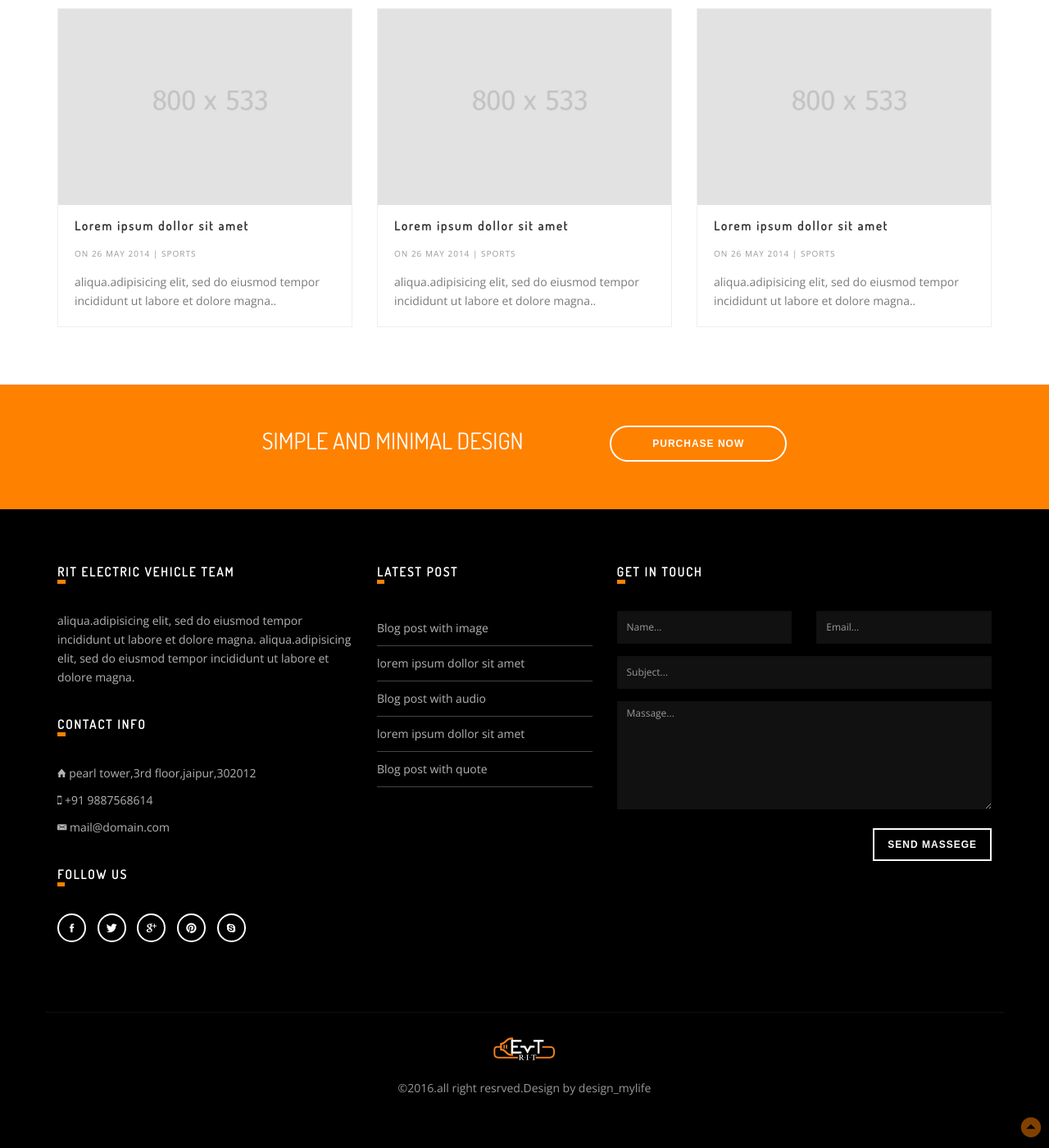
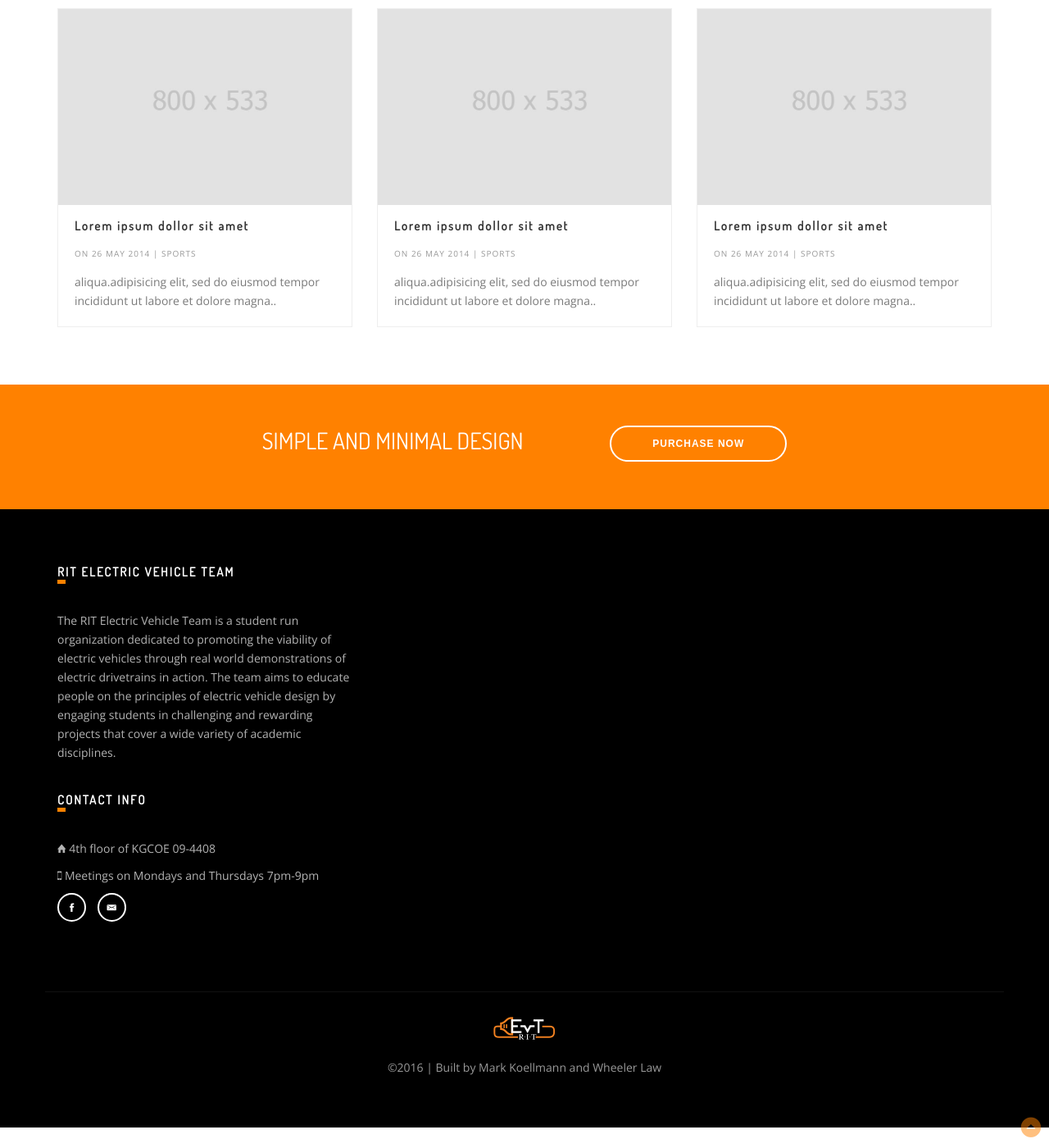
Before and after one commit to RIT-EVT/RIT-EVT.github.io, a Jekyll site: the page built from index.html, in a window 1280 px wide and 1400 px high, scrolled down 3739 px. Shown: the whole window at 82% size. Built offline with Jekyll 4.4.1, drawn with Linux system fonts in a browser that asks for light colours; some web fonts are replaced; the list of posts is cut into pages by our own code.

Commit message:
+Credit to us for making the site +Updated social media links +Organized information avaialbe -Extra content in footer

```diff
--- a/_includes/footer.html
+++ b/_includes/footer.html
@@ -5,71 +5,27 @@
                 <div class="footer-col">
                     <h3>RIT Electric Vehicle Team</h3>
                     <p>
-                        aliqua.adipisicing elit, sed do eiusmod tempor incididunt ut labore et dolore magna. aliqua.adipisicing elit, sed do eiusmod tempor incididunt ut labore et dolore magna.
+                        The RIT Electric Vehicle Team is a student run organization dedicated to promoting the viability of electric vehicles through real world demonstrations of electric drivetrains in action. The team aims to educate people on the principles of electric vehicle design by engaging students in challenging and rewarding projects that cover a wide variety of academic disciplines.
                     </p>
                 </div>
                 <div class="space-20"></div>
                 <div class="footer-col">
-                    <h3>contact info</h3>
-                    <p><i class="ion-home"></i> pearl tower,3rd floor,jaipur,302012</p>
-                    <p><i class="ion-iphone"></i> +91 9887568614</p>
-                    <p><i class="ion-email"></i> mail@domain.com</p>
-                </div>
-                <div class="space-20"></div>
-                <div class="footer-col">
-                    <h3>Follow us</h3>
+                    <h3>Contact Info</h3>
+                    <p><i class="ion-home"></i> 4th floor of KGCOE 09-4408</p>
+                    <p><i class="ion-iphone"></i> Meetings on Mondays and Thursdays 7pm-9pm</p>
                     <ul class=" list-inline social-btn">
-                        <li><a href="#"><i class="ion-social-facebook" data-toggle="tooltip" data-placement="top" title="" data-original-title="Like On Facebook"></i></a></li>
-                        <li><a href="#"><i class="ion-social-twitter" data-toggle="tooltip" data-placement="top" title="" data-original-title="Follow On twitter"></i></a></li>
-                        <li><a href="#"><i class="ion-social-googleplus" data-toggle="tooltip" data-placement="top" title="" data-original-title="Follow On googleplus"></i></a></li>
-                        <li><a href="#"><i class="ion-social-pinterest" data-toggle="tooltip" data-placement="top" title="" data-original-title="pinterest"></i></a></li>
-                        <li><a href="#"><i class="ion-social-skype" data-toggle="tooltip" data-placement="top" title="" data-original-title="skype"></i></a></li>
+                    <li><a href="https://www.facebook.com/RitElectricVehicleTeam" target="_top"><i class="ion-social-facebook" data-toggle="tooltip" data-placement="top" title="" data-original-title="Like us on facebook"></i></a></li>
+                    <li><a href="mailto:evt@rit.edu?Subject=Hello" target="_top"><i class="ion-email" data-toggle="tooltip" data-placement="top" title="" data-original-title="Contact us directly"></i></a></li>
                     </ul>
-                </div><!--footer social col-->
+                    </div>
             </div><!--col-4 end-->
-            <div class="col-md-3 margin-btm-20">
-                <div class="footer-col">
-                    <h3>Latest post</h3>
-                    <ul class="post-list list-unstyled">
-                        <li><a href="#" class="hover-color">Blog post with image</a></li>
-                        <li><a href="#" class="hover-color">lorem ipsum dollor sit amet</a></li>
-                        <li><a href="#" class="hover-color">Blog post with audio</a></li>
-                        <li><a href="#" class="hover-color">lorem ipsum dollor sit amet</a></li>
-                        <li><a href="#" class="hover-color">Blog post with quote</a></li>
-                    </ul>
-                </div>
-            </div><!--latest post col end-->
-            <div class="col-md-5">
-                <div class="footer-col">
-                    <h3>Get in touch</h3>
-                    <form>
-                        <div class="row">
-                            <div class="col-md-6">
-                                <input type="text" class="form-control" placeholder="Name...">
-                            </div>
-                            <div class="col-md-6">
-                                <input type="email" class="form-control" placeholder="Email...">
-                            </div>
-                            <div class="col-md-12">
-                                <input type="text" class="form-control" placeholder="Subject...">
-                            </div>
-                            <div class="col-md-12">
-                                <textarea class="form-control" placeholder="Massage..." rows="7"></textarea>
-                            </div>
-                            <div class="col-md-12 text-right">
-                                <button type="submit" class="btn btn-lg btn-white">Send massege</button>
-                            </div>
-                        </div>
-                    </form>
-                </div>
-            </div><!--get in touch col end-->
         </div><!--footer main row end-->
         <div class="space-70"></div>
         <div class="row">
             <div class="col-md-12 text-center footer-bottom">
                 <a href=""> <img src="/assets/img/logo-white.png" alt=""></a>
                 <div class="space-20"></div>
-                <span>&copy;2016.all right resrved.Design by design_mylife</span>
+                <span>&copy;2016 | Built by Mark Koellmann and Wheeler Law</span>
             </div>
         </div><!--footer copyright row end-->
     </div><!--container-->
```
